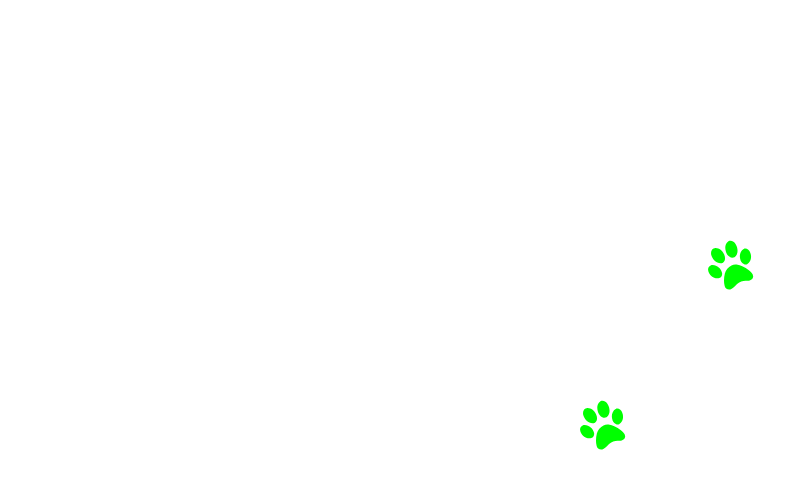
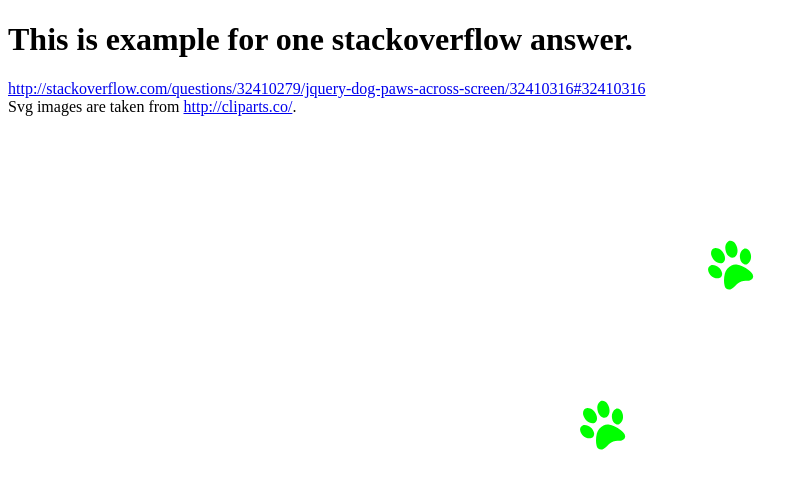
Before and after one commit to gonaumov/dogPaws, a plain HTML site: page index.html in a window 1280 px wide. Shown: the whole page, without its empty margins (0-809 px from the left). Drawn offline with Linux system fonts and the light colour scheme.

Commit message:
Add information about the place where the images were taken.

```diff
--- a/index.html
+++ b/index.html
@@ -81,6 +81,12 @@
     </script>
 </head>
 <body>
+<h1>This is example for one stackoverflow answer.</h1>
+<a href="http://stackoverflow.com/questions/32410279/jquery-dog-paws-across-screen/32410316#32410316" target="_blank">
+http://stackoverflow.com/questions/32410279/jquery-dog-paws-across-screen/32410316#32410316
+</a>
+<br/>
+Svg images are taken from <a href="http://cliparts.co/" target="_blank">http://cliparts.co/</a>.
 <img id="firstPaw" class="pawImage" src="paw.svg"/>
 <img id="secondPaw" class="pawImage" src="paw.svg"/>
 </body>
```
